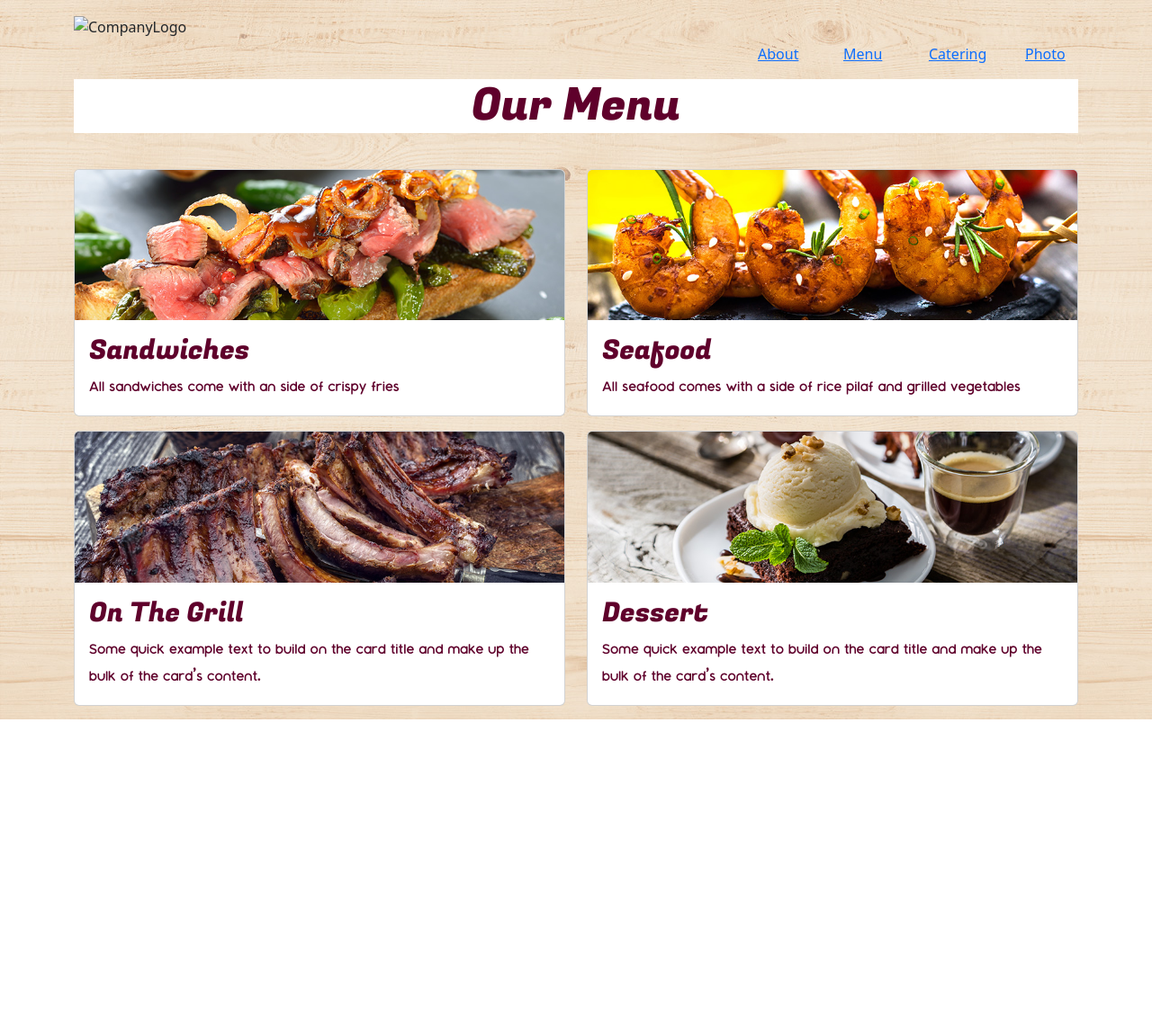
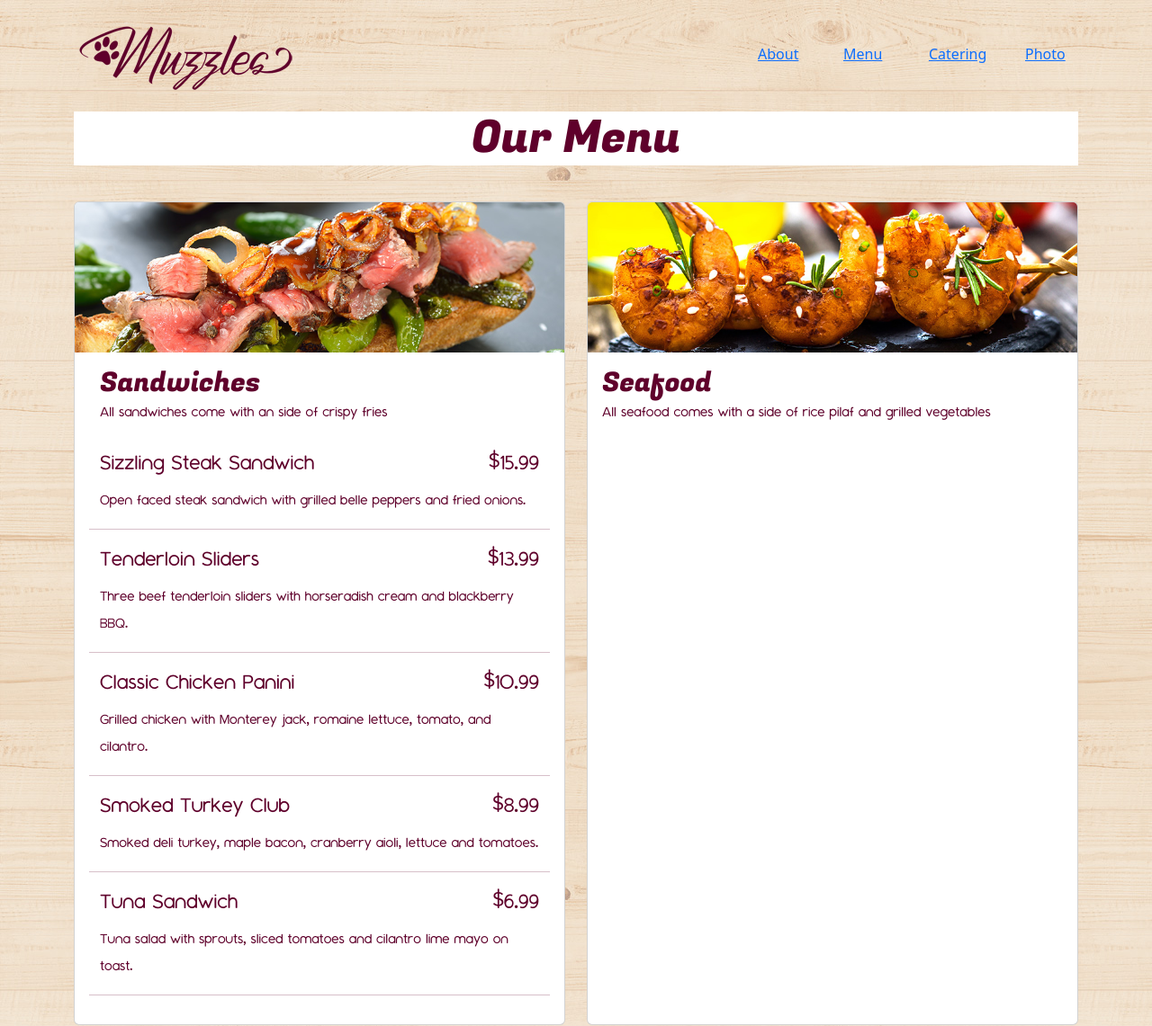
Before and after one commit to xser56/Puppy-Restaurant, a plain HTML site: page pages/menu.html in a window 1280 px wide. Shown: the top 1141 px of the page at 90% size. Before the commit the page ends 800 px from the top, so only its background shows below. Drawn offline with nearby package versions, Linux system fonts and the light colour scheme.

Commit message:
Menu page additions

```diff
--- a/pages/menu.html
+++ b/pages/menu.html
@@ -13,8 +13,8 @@
       <div class="container">
         <div class="row">
           <div class="col-8 pt-3">
-            <a class="navbar-brand" href="index.html">
-              <img src="./assets/images/./MuzzlesLogo.png" alt="CompanyLogo" />
+            <a class="navbar-brand" href="../index.html">
+              <img src="../assets/images/./MuzzlesLogo.png" alt="CompanyLogo" />
             </a>
           </div>
           <div class="tabletResponse col-1 pt-5 justify-content-center"><a href="./pages/about.html"> About </a></div>
@@ -31,41 +31,127 @@
     <div class="text-center container py-3">
       <h1 class="title-bg">Our Menu</h1>
     </div>
+
+    <!--Sandwiches Card-->
     <div class="d-flex justify-content-center container">
       <div class="row">
         <div class="col-6 my-3">
-          <div class="card" style="width: auto;">
+          <div class="card h-100">
             <img src="../assets/images/menubeef.jpg" class="card-img-top" alt="Sandwiches Menu Image">
             <div class="card-body">
-              <h2>Sandwiches</h2>
-              <p class="card-text">All sandwiches come with an side of crispy fries</p>
+              <div class="container">
+                <div class="row pb-4 ">
+                  <h2 class="my-0">Sandwiches</h2>
+                  <p class="card-text menu-card-text">All sandwiches come with an side of crispy fries</p>
+                </div>
+
+                <!--Menu Row-->
+                <div class="row">
+                  <div class="col-9">
+                    <h2 class="menu-info-text">Sizzling Steak Sandwich</h2>
+                  </div>
+                  <div class="col-3">
+                    <h2 class="menu-info-text text-end">$15.99</h2>
+                  </div>
+                  <div class="col-12">
+                    <p class="menu-info-text">Open faced steak sandwich with grilled belle peppers and fried onions.</p>
+                  </div>
+                  <hr>
+                </div>
+
+                <!--Menu Row-->
+                <div class="row">
+                  <div class="col-9">
+                    <h2 class="menu-info-text">Tenderloin Sliders</h2>
+                  </div>
+                  <div class="col-3">
+                    <h2 class="menu-info-text text-end">$13.99</h2>
+                  </div>
+                  <div class="col-12">
+                    <p class="menu-info-text">Three beef tenderloin sliders with horseradish cream and blackberry BBQ.</p>
+                  </div>
+                  <hr>
+                </div>
+
+                <!--Menu Row-->
+                <div class="row">
+                  <div class="col-9">
+                    <h2 class="menu-info-text">Classic Chicken Panini</h2>
+                  </div>
+                  <div class="col-3">
+                    <h2 class="menu-info-text text-end">$10.99</h2>
+                  </div>
+                  <div class="col-12">
+                    <p class="menu-info-text">Grilled chicken with Monterey jack, romaine lettuce, tomato, and cilantro.</p>
+                  </div>
+                  <hr>
+                </div>
+
+                <!--Menu Row-->
+                <div class="row">
+                  <div class="col-9">
+                    <h2 class="menu-info-text">Smoked Turkey Club</h2>
+                  </div>
+                  <div class="col-3">
+                    <h2 class="menu-info-text text-end">$8.99</h2>
+                  </div>
+                  <div class="col-12">
+                    <p class="menu-info-text">Smoked deli turkey, maple bacon, cranberry aioli, lettuce and tomatoes.</p>
+                  </div>
+                  <hr>
+                </div>
+
+                <!--Menu Row-->
+                <div class="row">
+                  <div class="col-9">
+                    <h2 class="menu-info-text">Tuna Sandwich</h2>
+                  </div>
+                  <div class="col-3">
+                    <h2 class="menu-info-text text-end">$6.99</h2>
+                  </div>
+                  <div class="col-12">
+                    <p class="menu-info-text">Tuna salad with sprouts, sliced tomatoes and cilantro lime mayo on toast.</p>
+                  </div>
+                  <hr>
+                </div>
+
+              </div>
             </div>
           </div>
         </div>
+
+
+        <!--Seafood Card-->
         <div class="col-6 my-3">
-          <div class="card " style="width: auto;">
+          <div class="card h-100">
             <img src="../assets/images/menuseafood.jpg" class="card-img-top" alt="Seafood Menu Image">
             <div class="card-body">
-              <h2>Seafood</h2>
-              <p class="card-text">All seafood comes with a side of rice pilaf and grilled vegetables</p>
+              <h2 class="my-0">Seafood</h2>
+              <p class="card-text menu-card-text">All seafood comes with a side of rice pilaf and grilled vegetables</p>
             </div>
           </div>
         </div>
+
+
+
         <div class="col-6">
-          <div class="card" style="width: auto;">
+          <div class="card h-100">
             <img src="../assets/images/menumeat.jpg" class="card-img-top" alt="On The Grill Menu Image">
             <div class="card-body">
-              <h2>On The Grill</h2>
-              <p class="card-text">Some quick example text to build on the card title and make up the bulk of the card's content.</p>
+              <h2 class="my-0">On The Grill</h2>
+              <p class="card-text menu-card-text">Served with corn, cheddar biscuits, and your choice of coleslaw or potato salad.</p>
             </div>
           </div>
         </div>
+
+
+
         <div class="col-6">
-          <div class="card" style="width: auto;">
+          <div class="card h-100">
             <img src="../assets/images/menudesserts.jpg" class="card-img-top" alt="Dessert Menu Image">
             <div class="card-body">
-              <h2>Dessert</h2>
-              <p class="card-text">Some quick example text to build on the card title and make up the bulk of the card's content.</p>
+              <h2 class="my-0">Dessert</h2>
+              <p class="card-text menu-card-text">A shot of esspresso can be added to any dessert for an additional $2.</p>
             </div>
           </div>
         </div>
--- a/style/styles.css
+++ b/style/styles.css
@@ -67,6 +67,10 @@ body
     background-color: white;
 
 }
+
+hr{
+    color: #5F002B;
+}
 /* ------------------------ General Use End ------------------------ */
 
 /* ------------------------ Home Start ----------------------------- */
@@ -91,8 +95,15 @@ body
 
 .menu-card-text
 {
+    font-family: Montauk-Light;
     font-weight: lighter;
 }
+
+.menu-info-text
+{
+    font-family: Montauk-Light;
+}
+
 
 
 /* ------------------------ Menu End -------------------------------- */
```
